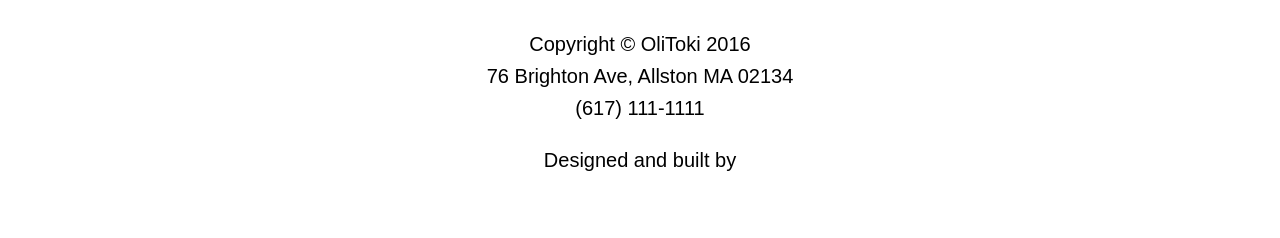
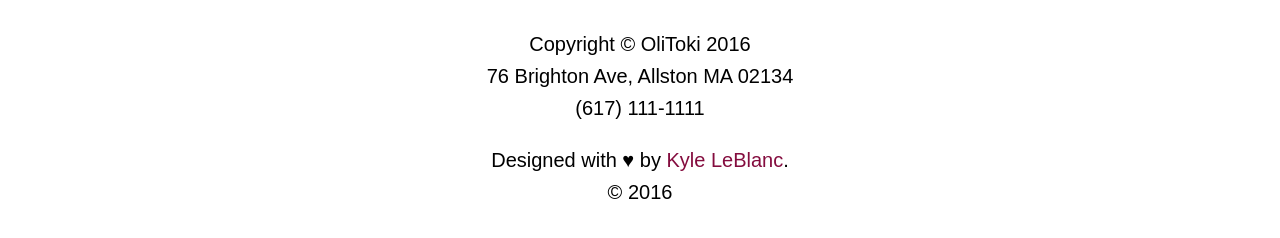
Before and after one commit to olitoki/olitoki.github.io, a plain HTML site: page index.html in a window 1280 px wide. Shown: the part 3117-3355 px from the top of the page. Drawn offline with Linux system fonts and the light colour scheme; some packages are replaced by stand-ins of ours.

Commit message:
footer update

```diff
--- a/index.html
+++ b/index.html
@@ -152,7 +152,9 @@
             <p>76 Brighton Ave, Allston MA 02134</p>
             <p>(617) 111-1111</p>
             <br />
-            <p><span class="aboutFooter">Designed and built by <a href=""></a></span></p>
+            <p>Designed with ♥ by <a target="blank" href="kyleblanc.com" title="Kyle LeBlanc">Kyle LeBlanc</a>.<br />
+  						&copy; <script type="text/javascript">document.write(new Date().getFullYear());</script>
+  					</p>
         </div>
     </footer>
 
```
